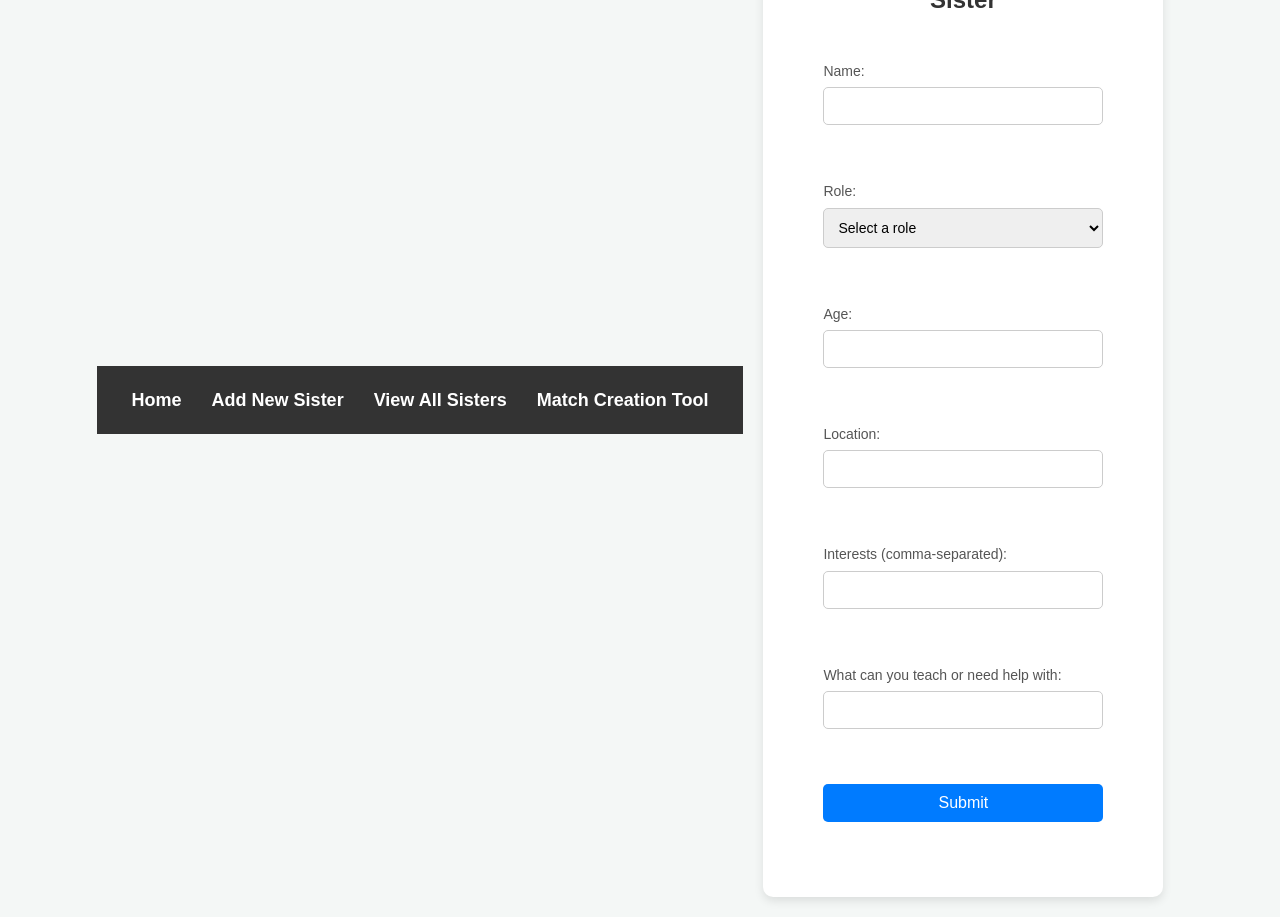
After one commit to imadahmad97/match-coordinator, a Flask app: template templates/add_client.html in a window 1280 px wide. The commit adds this page. Run offline with Flask 3, Linux system fonts and the light colour scheme; the template is opened without the code that fills it, so the values that code supplies are empty.

Commit message:
adding new client functionality added

```diff
--- a/app.py
+++ b/app.py
@@ -10,13 +10,16 @@ from flask import (
 )
 from functools import wraps
 import boto3
-import logging
+from boto3.dynamodb.conditions import Key
+import uuid
+
 
 app = Flask(__name__)
 app.config.from_object("config.Config")
 
 cognito = boto3.client("cognito-idp", region_name=app.config["COGNITO_REGION"])
-
+dynamodb = boto3.resource("dynamodb")
+table = dynamodb.Table("sisters")
 # Ensure a secret key for Flask sessions
 app.secret_key = app.config["SECRET_KEY"]
 
@@ -110,9 +113,53 @@ def complete_new_password():
 
 
 # Apply the login_required decorator to all routes except index
-@app.route("/clients")
+@app.route("/add_client")
 @login_required
 def clients():
+    return render_template("add_client.html")
+
+
+@app.route("/add_sister", methods=["GET", "POST"])
+def add_sister():
+    if request.method == "POST":
+        # Get data from the form
+        name = request.form["name"]
+        role = request.form["role"]
+        age = int(request.form["age"])
+        location = request.form["location"]
+        interests = (
+            request.form["interests"].split(",") if request.form["interests"] else []
+        )
+        teach_help = request.form["teach_help"]
+
+        # Generate a unique ID for the sister
+        sister_id = str(uuid.uuid4())  # UUID to ensure unique IDs
+
+        # Determine the partition key based on role (Big Sister / Little Sister)
+        if role.lower() == "big sister":
+            partition_key = f"Sister#BigSister{sister_id}"
+            sort_key = "Role#BigSister"
+        else:
+            partition_key = f"Sister#LittleSister{sister_id}"
+            sort_key = "Role#LittleSister"
+
+        # Create item to insert into DynamoDB
+        item = {
+            "SisterID": partition_key,
+            "Role": sort_key,
+            "Name": name,
+            "Age": age,
+            "Location": location,
+            "Interests": interests,
+            "TeachHelp": teach_help,
+        }
+
+        # Insert item into the DynamoDB table
+        table.put_item(Item=item)
+
+        flash("Sister successfully added!", "success")
+        return redirect(url_for("add_sister"))
+
     return render_template("clients.html")
 
 
--- /dev/null
+++ b/static/add_sister.css
@@ -0,0 +1,69 @@
+body {
+    font-family: 'Arial', sans-serif;
+    background-color: #f4f7f6;
+    margin: 0;
+    padding: 0;
+    display: flex;
+    justify-content: center;
+    align-items: center;
+    height: 100vh;
+}
+
+.form-container {
+    background-color: white;
+    padding: 40px;
+    border-radius: 10px;
+    box-shadow: 0 4px 10px rgba(0, 0, 0, 0.1);
+    width: 400px;
+}
+
+h1 {
+    font-size: 24px;
+    color: #333;
+    text-align: center;
+    margin-bottom: 20px;
+}
+
+.form-group {
+    margin-bottom: 15px;
+}
+
+label {
+    display: block;
+    font-size: 14px;
+    color: #555;
+    margin-bottom: 5px;
+}
+
+input[type="text"],
+input[type="number"],
+select {
+    width: 100%;
+    padding: 10px;
+    border: 1px solid #ccc;
+    border-radius: 5px;
+    font-size: 14px;
+    box-sizing: border-box;
+}
+
+input[type="text"]:focus,
+input[type="number"]:focus,
+select:focus {
+    border-color: #007bff;
+    outline: none;
+}
+
+button {
+    width: 100%;
+    padding: 10px;
+    background-color: #007bff;
+    color: white;
+    font-size: 16px;
+    border: none;
+    border-radius: 5px;
+    cursor: pointer;
+}
+
+button:hover {
+    background-color: #0056b3;
+}
--- /dev/null
+++ b/templates/add_client.html
@@ -0,0 +1,60 @@
+{% extends 'header.html' %}
+
+{% block title %}Home - My Flask App{% endblock %}
+
+{% block content %}
+    <!DOCTYPE html>
+    <html lang="en">
+    <head>
+        <meta charset="UTF-8">
+        <meta name="viewport" content="width=device-width, initial-scale=1.0">
+        <title>Add Sister</title>
+        <link rel="stylesheet" href="{{ url_for('static', filename='css/add_sister.css') }}">
+    </head>
+    <body>
+        <div class="form-container">
+            <h1>Add a Big Sister or Little Sister</h1>
+
+            <form action="/add_sister" method="POST">
+                <div class="form-group">
+                    <label for="name">Name:</label>
+                    <input type="text" id="name" name="name" required>
+                </div>
+
+                <div class="form-group">
+                    <label for="role">Role:</label>
+                    <select id="role" name="role" required>
+                        <option value="" disabled selected>Select a role</option>
+                        <option value="Big Sister">Big Sister</option>
+                        <option value="Little Sister">Little Sister</option>
+                    </select>
+                </div>
+
+                <div class="form-group">
+                    <label for="age">Age:</label>
+                    <input type="number" id="age" name="age" required>
+                </div>
+
+                <div class="form-group">
+                    <label for="location">Location:</label>
+                    <input type="text" id="location" name="location" required>
+                </div>
+
+                <div class="form-group">
+                    <label for="interests">Interests (comma-separated):</label>
+                    <input type="text" id="interests" name="interests">
+                </div>
+
+                <div class="form-group">
+                    <label for="teach_help">What can you teach or need help with:</label>
+                    <input type="text" id="teach_help" name="teach_help">
+                </div>
+
+                <div class="form-group">
+                    <button type="submit">Submit</button>
+                </div>
+            </form>
+        </div>
+    </body>
+    </html>
+{% endblock %}
--- a/templates/header.html
+++ b/templates/header.html
@@ -13,7 +13,8 @@
         <nav>
             <ul>
                 <li><a href="home">Home</a></li>
-                <li><a href="clients">Clients</a></li>
+                <li><a href="add_client">Add New Sister</a></li>
+                <li><a href="clients">View All Sisters</a></li>
                 <li><a href="match_creation_tool">Match Creation Tool</a></li>
             </ul>
         </nav>
```
Also changed, not shown: templates/clients.html (deleted, +0 -8 lines).
